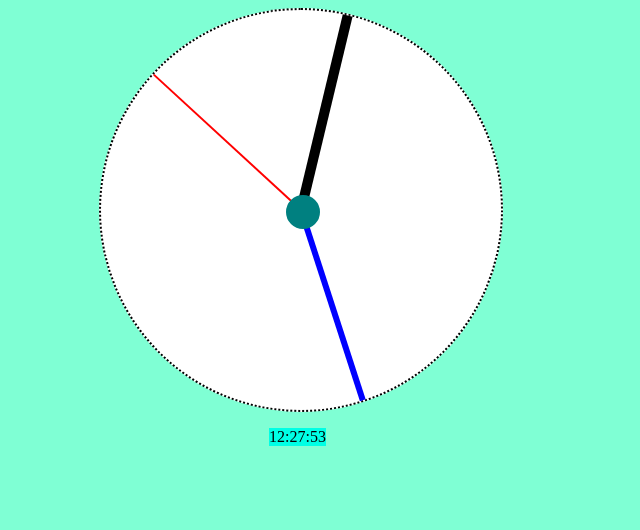
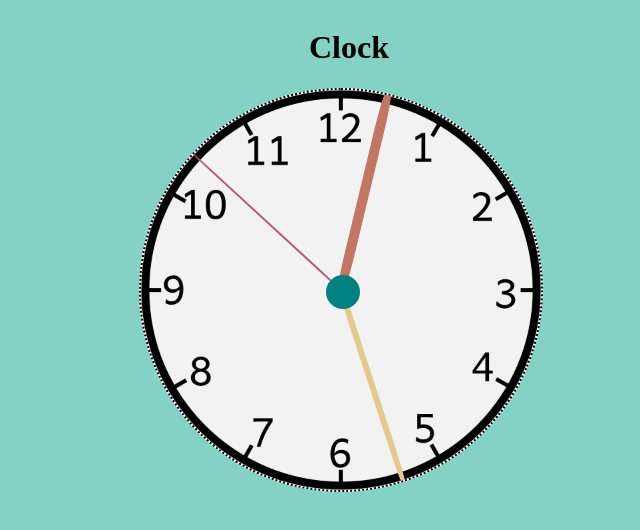
Before and after one commit to ranjit-t/Analog-Clock, a plain HTML site: page index.html in a window 1280 px wide. Shown: the whole page, without its empty margins (221-861 px from the left). Drawn offline with Linux system fonts and the light colour scheme.

Commit message:
second commit

```diff
--- a/app.js
+++ b/app.js
@@ -1,65 +1,59 @@
-let hoursArray =["12","01","02","03","04","05","06","07","08","09","10","11","12","01","02","03","04","05","06","07","08","09","10","11"];
+let hoursArray = [
+  "12",
+  "01",
+  "02",
+  "03",
+  "04",
+  "05",
+  "06",
+  "07",
+  "08",
+  "09",
+  "10",
+  "11",
+  "12",
+  "01",
+  "02",
+  "03",
+  "04",
+  "05",
+  "06",
+  "07",
+  "08",
+  "09",
+  "10",
+  "11",
+];
 
+let handSecs = document.querySelector(".sec");
+let handMins = document.querySelector(".min");
+let handHrs = document.querySelector(".hrs");
 
-
-let digHrs = document.querySelector('.digHrs');
-let digMins = document.querySelector('.digMins');
-let digSecs = document.querySelector('.digSecs');
-
-let handSecs = document.querySelector('.sec');
-let handMins = document.querySelector('.min');
-let handHrs = document.querySelector('.hrs');
-
-
-function showTime() {
-  let date = new Date();
-let secs = date.getSeconds();
-let mins = date.getMinutes();
-let hours = date.getHours();
-
-  digSecs.innerHTML = secs;
-  digMins.innerHTML = mins;
-  digHrs.innerHTML = hours;
-  setTimeout(showTime, 1000);
-}
-
-showTime();
-
-
-
-
-
-
-
-
-
-
-function secsMovement(){
+function secsMovement() {
   let date = new Date();
   const secs = date.getSeconds();
-  let secDegrees = secs*6;
- handSecs.style.transform =`rotate(${secDegrees}deg)`;
+  let secDegrees = secs * 6;
+  handSecs.style.transform = `rotate(${secDegrees}deg)`;
 
   setTimeout(secsMovement, 1000);
 }
 
-function minsMovement(){
+function minsMovement() {
   let date = new Date();
   const mins = date.getMinutes();
-  let minDegrees = mins*6;
-  handMins.style.transform =`rotate(${minDegrees}deg)`;
+  let minDegrees = mins * 6;
+  handMins.style.transform = `rotate(${minDegrees}deg)`;
 
   setTimeout(minsMovement, 1000);
 }
 
-function hoursMovement(){
+function hoursMovement() {
   let date = new Date();
   const hours = date.getHours();
   const mins = date.getMinutes();
-  let minDegrees = mins*6;
-let hourDegrees = hoursArray[hours]*30 +mins*0.5;
- handHrs.style.transform =`rotate(${hourDegrees}deg)`;
-
+  let minDegrees = mins * 6;
+  let hourDegrees = hoursArray[hours] * 30 + mins * 0.5;
+  handHrs.style.transform = `rotate(${hourDegrees}deg)`;
 
   setTimeout(hoursMovement, 1000);
 }
--- a/index.html
+++ b/index.html
@@ -1,24 +1,23 @@
 <!DOCTYPE html>
 <html lang="en">
   <head>
-    <meta charset="UTF-8">
-    <meta http-equiv="X-UA-Compatible" content="IE=edge">
-    <meta name="viewport" content="width=device-width, initial-scale=1.0">
+    <meta charset="UTF-8" />
+    <meta http-equiv="X-UA-Compatible" content="IE=edge" />
+    <meta name="viewport" content="width=device-width, initial-scale=1.0" />
     <title>Analog Clock</title>
-    <link rel="stylesheet" href="style.css">
-
+    <link rel="stylesheet" href="style.css" />
   </head>
   <body>
+    <h1>Clock</h1>
     <div class="clock">
- <div class='clock-face'>
+      <div class="clock-face">
+        <img class="clock-back" src="clock.png" alt="clock-back" />
         <div class="hrs"></div>
         <div class="min"></div>
         <div class="sec"></div>
         <div class="ball"></div>
       </div>
     </div>
-  <div class="digiclock">
-    <span class="digHrs"></span>:<span class="digMins">:</span>:<span class="digSecs"></span>
     <script src="app.js"></script>
   </body>
 </html>
--- a/style.css
+++ b/style.css
@@ -1,10 +1,11 @@
 body {
   position: relative;
-    width: 80vh;
+  top: 80px;
+  width: 70vh;
+
   margin-left: auto;
   margin-right: auto;
-    background-color: aquamarine;
-
+  background-color: #84d2c5;
 }
 
 .clock-face {
@@ -16,13 +17,13 @@ body {
   top: 0px;
   left: 0px;
   background-color: rgb(255, 255, 255);
-
 }
 
 .hrs {
   height: 200px;
   width: 10px;
-    background-color: black;
+  background-color: #c27664;
+  border-radius: 20%;
   position: absolute;
   top: 0px;
   left: 195px;
@@ -34,21 +35,21 @@ body {
 .min {
   height: 200px;
   width: 6px;
-    background-color: blue;
+  background-color: #e4c988;
+  border-radius: 20%;
   position: absolute;
   top: 0px;
   left: 197px;
   z-index: 2;
   transform: rotate(0deg);
   transform-origin: bottom;
-
-
 }
 
 .sec {
   height: 200px;
   width: 2px;
-    background-color: red;
+  background-color: #b05a7a;
+  border-radius: 20%;
   position: absolute;
   top: 0px;
   left: 199px;
@@ -70,11 +71,12 @@ body {
   z-index: 4;
 }
 
-.digiclock{
+img {
+  height: 400px;
+  width: 400px;
+}
+h1 {
   position: absolute;
-        top: 420px;
+  top: -80px;
   left: 170px;
-        background-color: rgb(0, 255, 229);
-
-        text-align: center;
 }
```
Also changed, not shown: clock.png (added). Lines whose indentation alone changed are shown as unchanged.
